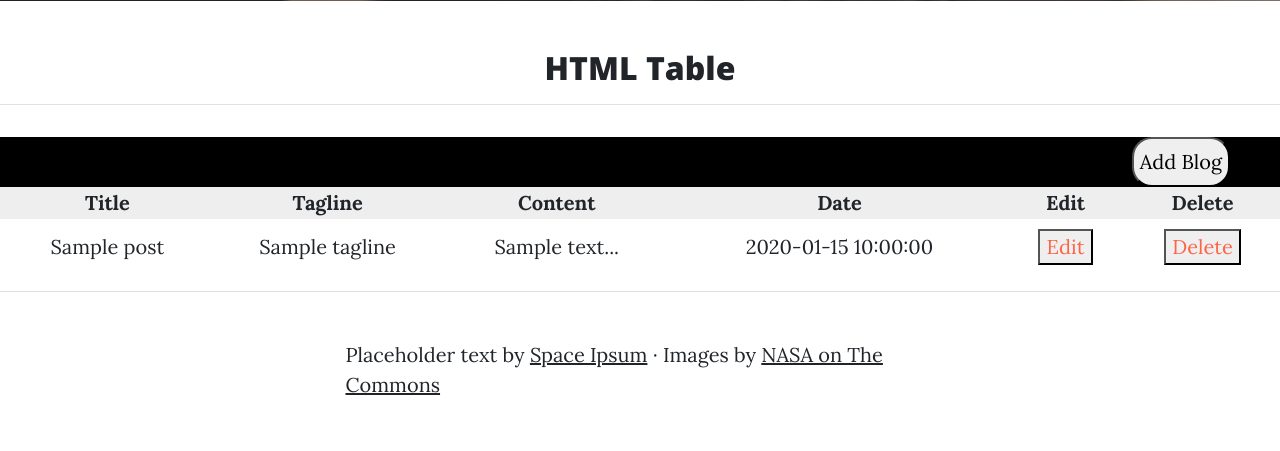
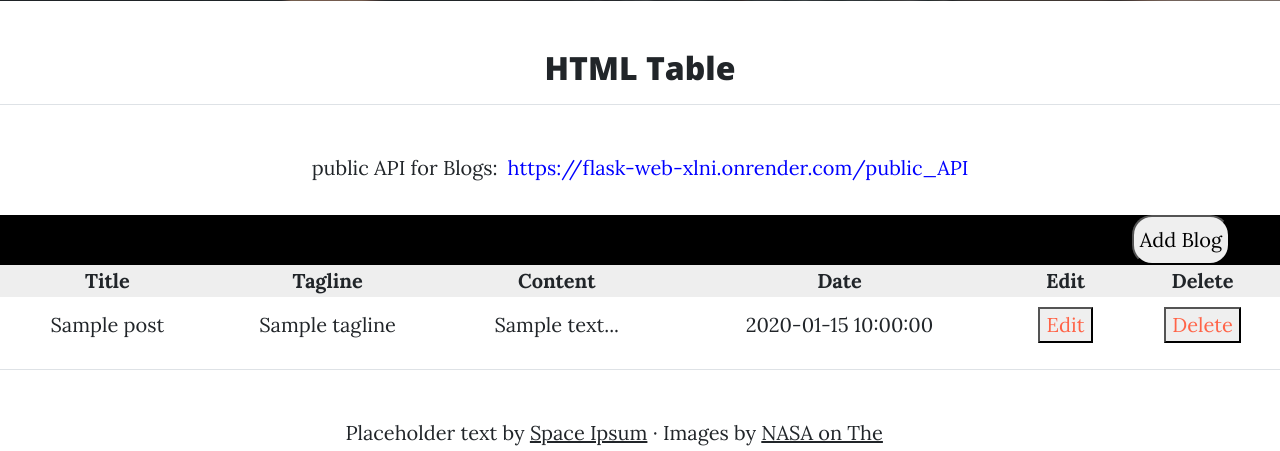
Before and after one commit to alpha-Gautam/flask-web, a Flask app: page /dasboard in a window 1280 px wide. Shown: the part 571-1022 px from the top of the page. Run offline with Flask 3, Linux system fonts and the light colour scheme; a database or web service that is not in the repository returns one stand-in record (values such as "Sample title"); some libraries are stand-ins or nearby versions.

Commit message:
add public api

```diff
--- a/app.py
+++ b/app.py
@@ -128,7 +128,7 @@ def logout():
     return home_html()
 
 
-@app.route("/api", methods=["GET"])
+@app.route("/public_API", methods=["GET"])
 def api():
     filter={"_id":0, "s_no":1,"title":1,"name":1,"slug":1,"content":1,"date":1, "tagline":1}
     posts = post_db.find({},filter)
--- a/templates/dasboard.html
+++ b/templates/dasboard.html
@@ -24,7 +24,11 @@
 <body>
   <h2 align="center">HTML Table</h2>
   <hr />
-  <p></p>
+  <div style="display:flex; justify-content: center; align-items: center; gap:10px;">
+  <p>public API for Blogs:</p>
+  <a style="color:blue" href="https://flask-web-xlni.onrender.com/public_API" alt="API Link" target="_blank">https://flask-web-xlni.onrender.com/public_API</a>
+  <!-- <p style="color:blue">https://flask-web-xlni.onrender.com/public_API</p> -->
+  </div>
   <div style="display: flex; height:50px; justify-content: flex-end; padding-right: 50px; background-color: black;">
     <button onclick="console.log('add button clocked..!')"  class="button " style="flex ; border-radius: 20px; " >Add Blog</button>
 
--- a/templates/login.html
+++ b/templates/login.html
@@ -18,9 +18,7 @@
       <a href="home">Back</a>
     </div>
     <div class="login_panal">
-      <div class="home-link">
-        <a href="home"> Back</a>
-      </div>
+
     <section class="login" id="login">
 
 
```
Also changed, not shown: 1 other file.
